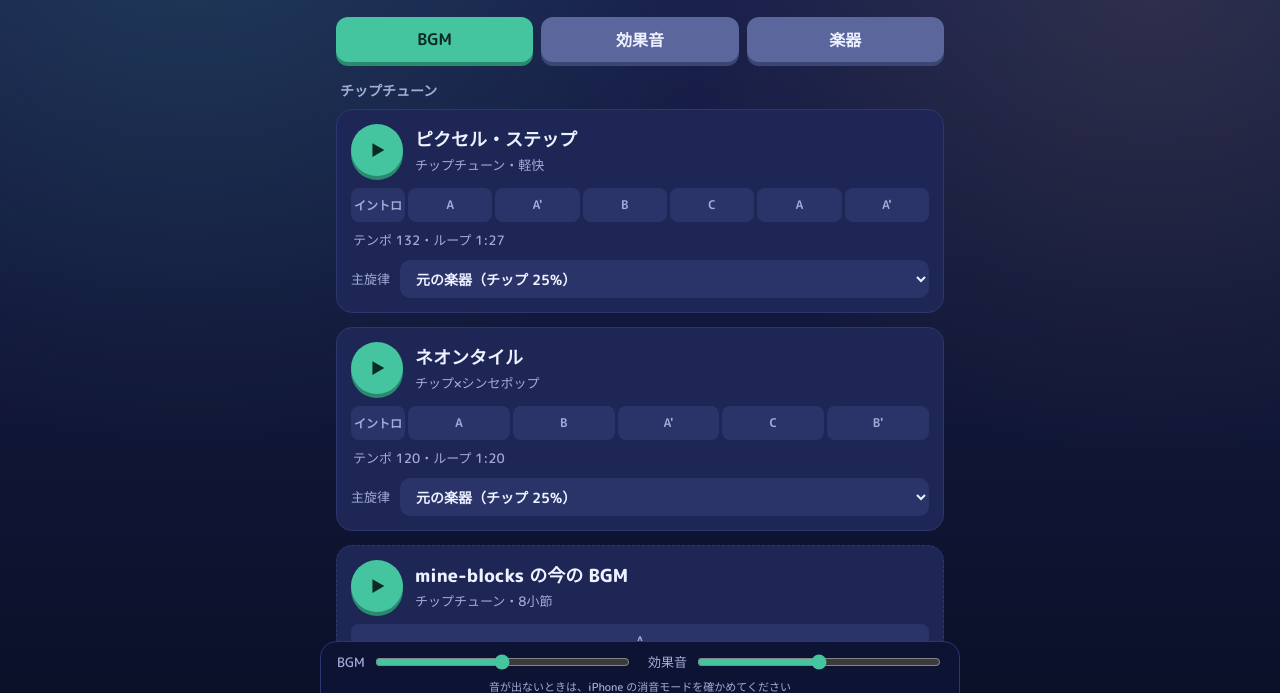
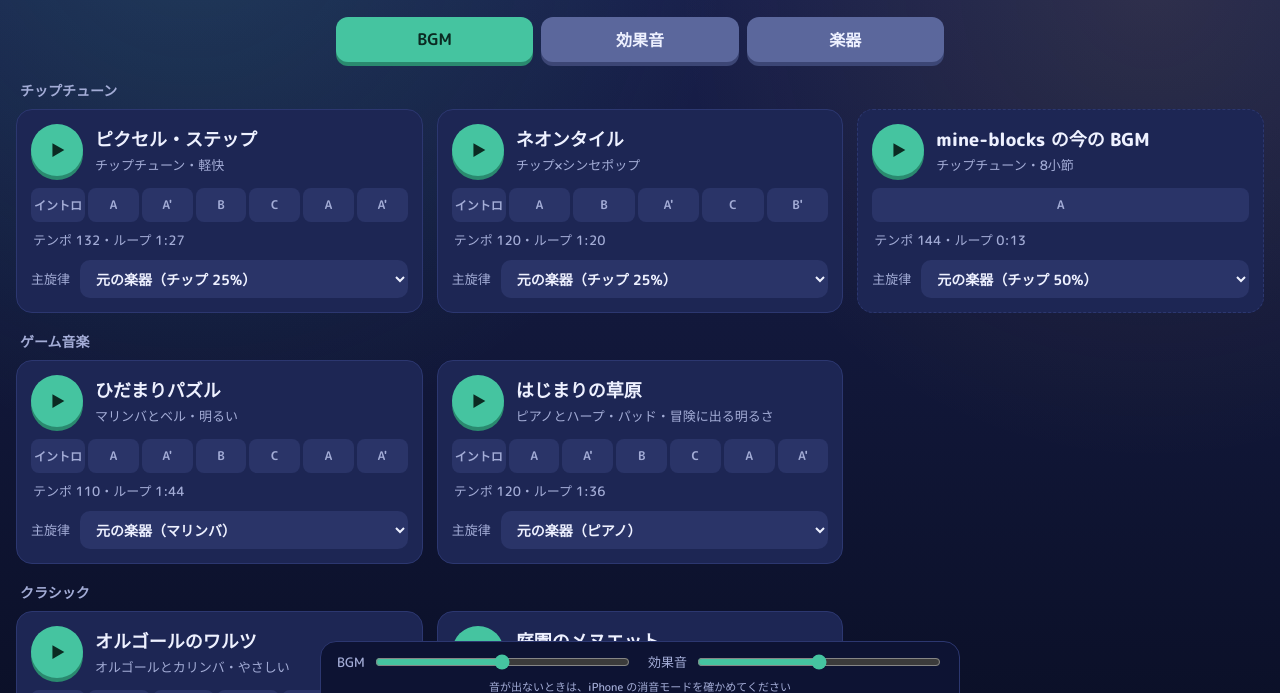
Before and after one commit to 123yoshidandy/sound-kit, a website: page index.html in a window 1280 px wide. Shown: the part 93-786 px from the top of the page. Drawn offline with Linux system fonts and the light colour scheme.

Commit message:
試聴ページの曲のカードを、画面の幅に合わせて横にも並べるようにした（幅 320px 以上で入るだけ。スマホは1列）

```diff
--- a/audition/app.js
+++ b/audition/app.js
@@ -115,11 +115,14 @@
         const heading = document.createElement('h2');
         heading.className = 'group';
         heading.textContent = title;
-        bgmPanel.appendChild(heading);
-        ids.forEach(id => createCard(id, songs[id]));
+        // ジャンルの中の曲は、画面の幅に合わせて横にも並べる
+        const grid = document.createElement('div');
+        grid.className = 'song-grid';
+        bgmPanel.append(heading, grid);
+        ids.forEach(id => createCard(id, songs[id], grid));
     });
 
-    function createCard(id, song) {
+    function createCard(id, song, container) {
         const compiled = SoundKit.compileSong(song);
         const card = document.createElement('article');
         card.className = 'song' + (id === 'legacy' ? ' is-reference' : '');
@@ -156,7 +159,7 @@
             else player.playBgm(id);
         });
         setupLeadSelect(card.querySelector('.lead'), id, song);
-        bgmPanel.appendChild(card);
+        container.appendChild(card);
         cards.set(id, { card, segments, compiled, info });
     }
 
--- a/audition/style.css
+++ b/audition/style.css
@@ -96,7 +96,7 @@ button {
 }
 
 main {
-    max-width: 640px;
+    max-width: 1280px;
     margin: 18px auto 0;
     padding: 0 16px;
 }
@@ -111,12 +111,26 @@ main {
 
 /* ===== BGM ===== */
 
+/* 曲のカードは、幅 320px 以上で入るだけ横に並べる（スマホでは1列） */
+.song-grid {
+    display: grid;
+    grid-template-columns: repeat(auto-fill, minmax(min(320px, 100%), 1fr));
+    gap: 14px;
+    margin-bottom: 14px;
+}
+
 .song {
+    min-width: 0;
     background: var(--card);
     border: 1px solid var(--card-line);
     border-radius: 16px;
     padding: 14px;
-    margin-bottom: 14px;
+}
+
+/* 効果音は表なので、広い画面でも幅を広げない */
+#effects {
+    max-width: 608px;
+    margin: 0 auto;
 }
 
 .song-head {
@@ -341,7 +355,7 @@ main {
     }
 
     .instrument-grid {
-        grid-template-columns: repeat(3, 1fr);
+        grid-template-columns: repeat(auto-fill, minmax(170px, 1fr));
     }
 }
 
```
